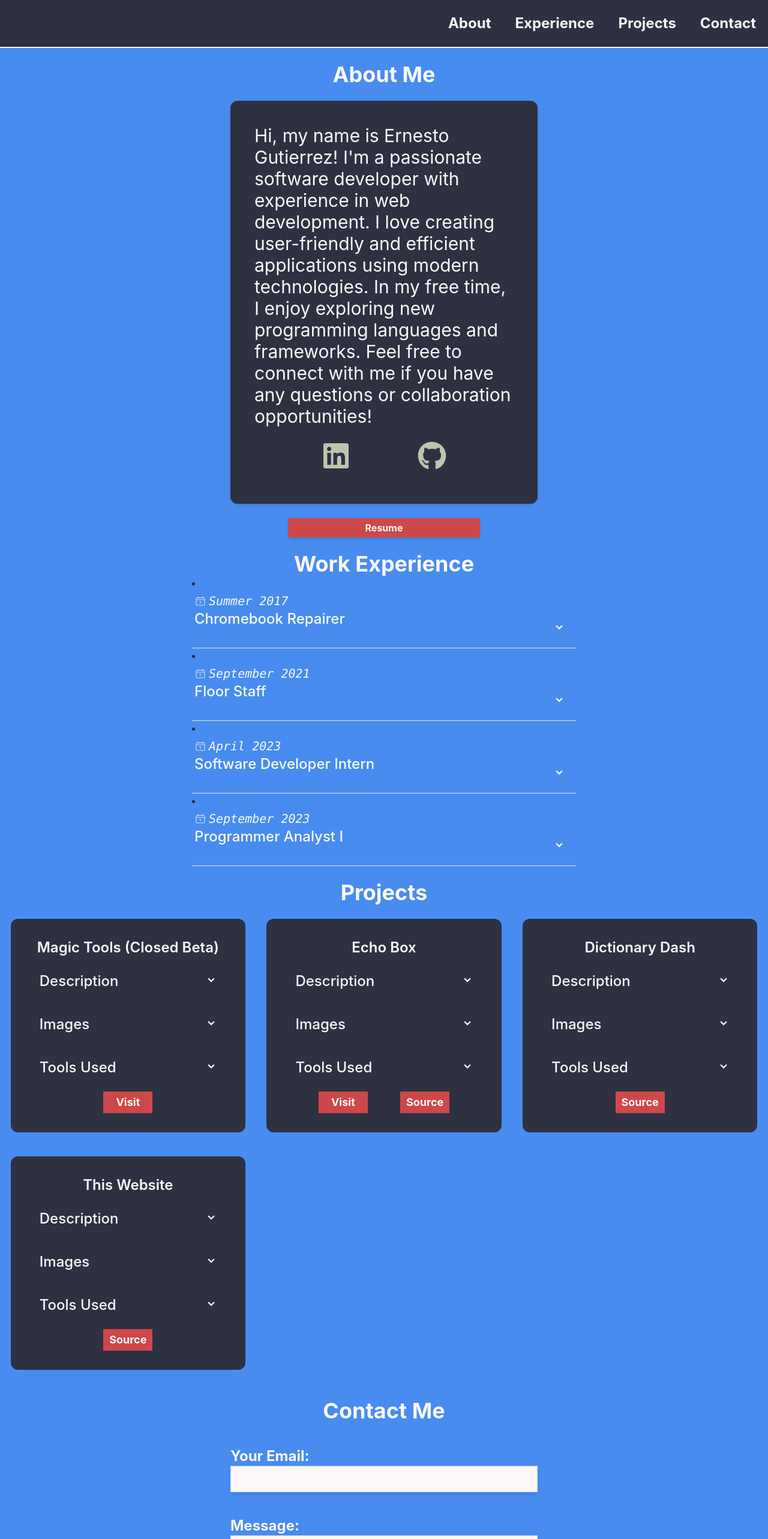
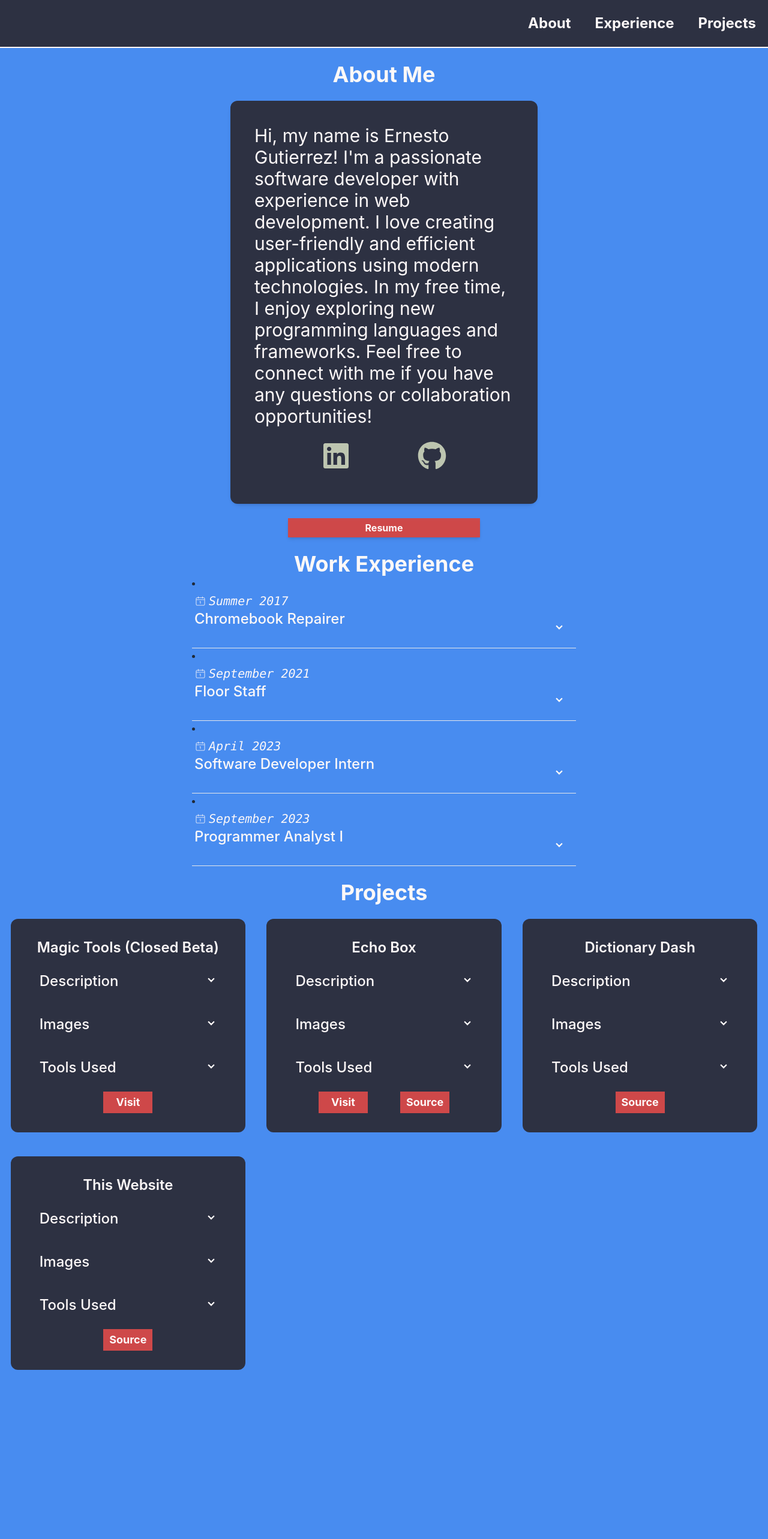
Before and after one commit to Ernest0G/portfolio, a React (Vite) app: page / in a window 1280 px wide. Shown: the top 2566 px of the page at 60% size. After the commit the page ends 2308 px from the top, so only its background shows below. Built offline with nearby package versions, Linux system fonts and the light colour scheme.

Commit message:
Remove Contact section and add scrollbar styling to Projects page

```diff
--- a/src/App.tsx
+++ b/src/App.tsx
@@ -9,7 +9,7 @@ function App() {
           <NavItem item={"About"} />
           <NavItem item={"Experience"} />
           <NavItem item={"Projects"} />
-          <NavItem item={"Contact"} />
+          {/* <NavItem item={"Contact"} /> */}
         </ul>
       </nav>
       <br></br>
@@ -19,7 +19,8 @@ function App() {
         <Experience />
         <br></br>
         <Projects />
-        <Contact />
+        <br></br>
+        {/* <Contact /> */}
       </main>
     </>
   );
--- a/src/pages/Projects.css
+++ b/src/pages/Projects.css
@@ -3,3 +3,9 @@
   scrollbar-width: thin !important;
   scrollbar-color: #f5f5f5 #f5f5f5 !important;
 }
+
+@media (min-width: 640px) {
+  .show-scrollbar {
+    scrollbar-width: none !important;
+  }
+}
```
